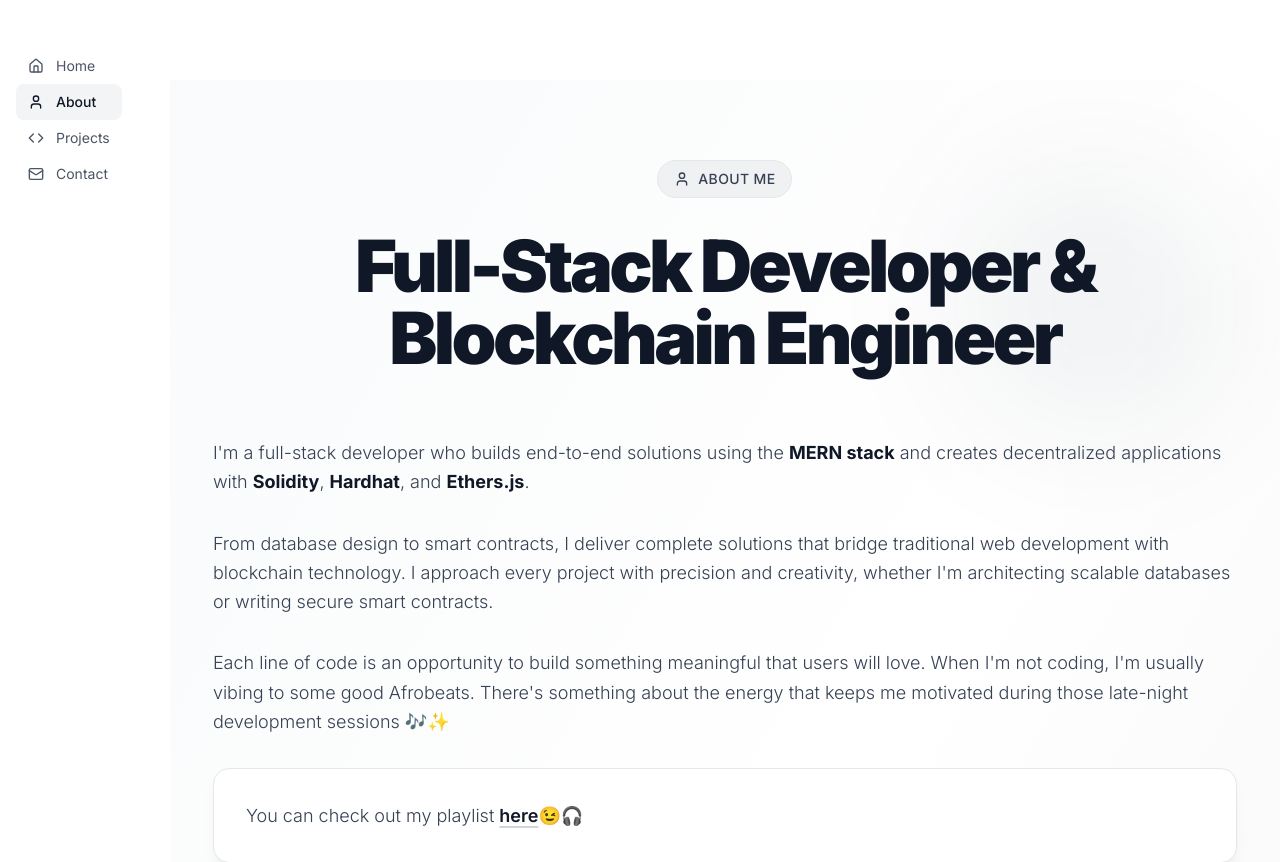
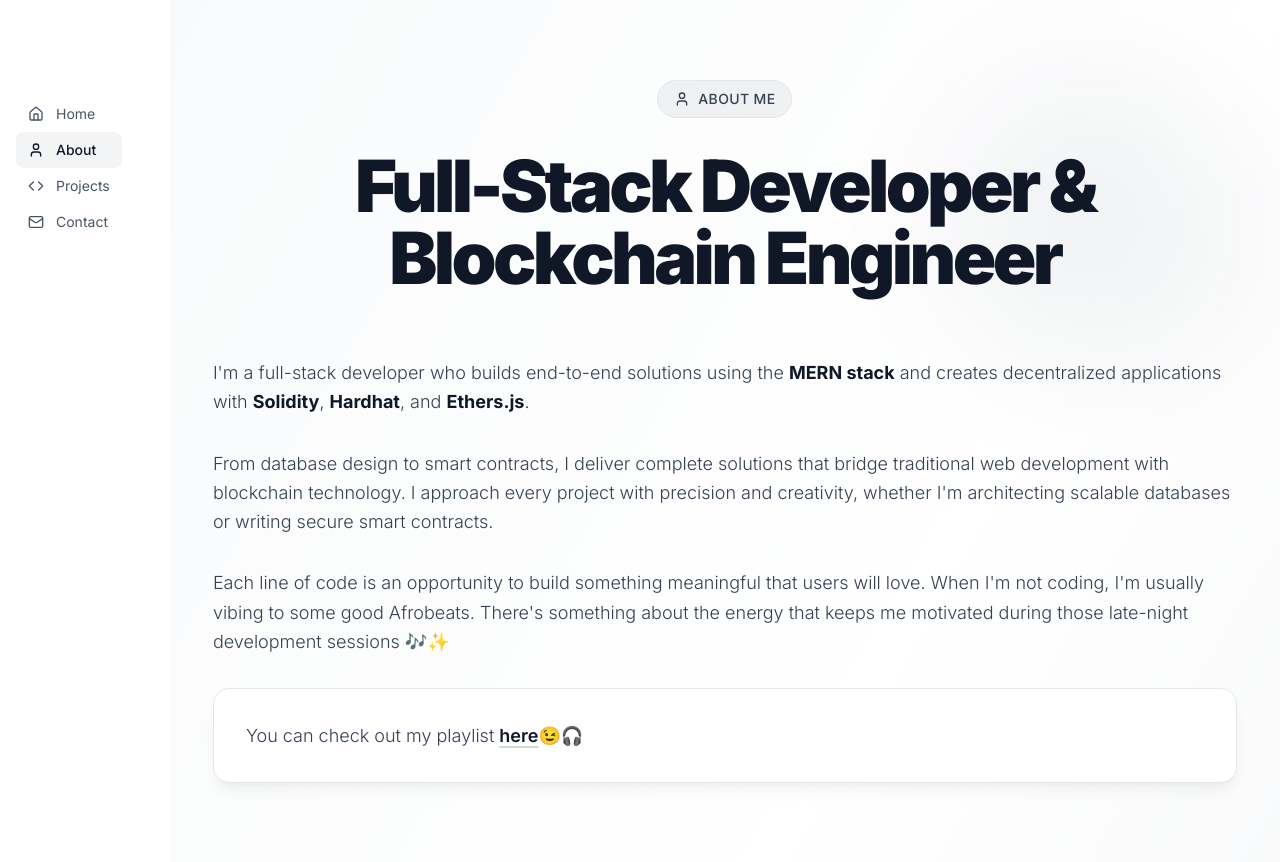
Before and after one commit to O-Midey/Portfolio, a Next.js app: page /about in a window 1280 px wide. Shown: the top 862 px of the page. Built offline with nearby package versions, Linux system fonts and the light colour scheme.

Commit message:
fixed UI

```diff
--- a/src/app/about/page.tsx
+++ b/src/app/about/page.tsx
@@ -12,7 +12,7 @@ import AnimatedDiv from "../components/AnimatedDiv";
 
 export default function AboutPage() {
   return (
-    <section className="relative overflow-hidden mt-20">
+    <section className="relative overflow-hidden mt-20 md:mt-0">
       {/* Background Elements */}
       <div className="absolute inset-0 bg-gradient-to-br from-gray-50 via-white to-gray-100"></div>
       <div className="absolute top-10 sm:top-20 right-4 sm:right-10 w-48 sm:w-72 h-48 sm:h-72 bg-gray-900/5 rounded-full blur-2xl sm:blur-3xl"></div>
--- a/src/app/components/Container.tsx
+++ /dev/null
@@ -1,22 +0,0 @@
-"use client";
-import React from "react";
-import type { ReactNode } from "react";
-import { motion } from "framer-motion";
-
-type ContainerProps = { heading?: string; children: ReactNode };
-export default function Container({ heading, children }: ContainerProps) {
-  return (
-    <section className=" p-2 my-15 md:px-8 md:py-10 max-w-5xl mx-auto ">
-      {heading && (
-        <>
-          <motion.h1 className="text-3xl md:text-5xl font-bold text-white mb-4">
-            {heading}
-          </motion.h1>
-          <br />
-          <br />
-        </>
-      )}
-      {children}
-    </section>
-  );
-}
--- a/src/app/components/Sidebar.tsx
+++ b/src/app/components/Sidebar.tsx
@@ -8,7 +8,7 @@ import NavItem from "./NavItem";
 export default function Sidebar() {
   const pathname = usePathname();
   return (
-    <div className="w-30% hidden md:flex md:px-4 flex-shrink-0 sticky top-24 py-12">
+    <div className="w-30% hidden md:flex md:px-4 flex-shrink-0 sticky top-24  h-full">
       <nav className="space-y-1">
         {sections.map((section) => (
           <Link key={section.id} href={section.href}>
--- a/src/app/contact/page.tsx
+++ b/src/app/contact/page.tsx
@@ -10,7 +10,7 @@ import AnimatedDiv from "../components/AnimatedDiv";
 
 export default function Contact() {
   return (
-    <section className="relative overflow-hidden mt-20">
+    <section className="relative overflow-hidden  mt-20 md:mt-0">
       {/* Background Elements */}
       <div className="absolute inset-0 bg-gradient-to-br from-gray-50 via-white to-gray-100"></div>
       <div className="absolute top-10 sm:top-20 left-4 sm:left-10 w-48 sm:w-72 h-48 sm:h-72 bg-gray-900/5 rounded-full blur-2xl sm:blur-3xl"></div>
--- a/src/app/layout.tsx
+++ b/src/app/layout.tsx
@@ -15,8 +15,8 @@ export default function RootLayout({
   children: React.ReactNode;
 }) {
   return (
-    <html lang="en" className={`${inter.className} bg-white`}>
-      <body className="bg-white">
+    <html lang="en" className={`${inter.className} bg-gray-200/10`}>
+      <body className="">
         <Layout>{children}</Layout>
       </body>
     </html>
--- a/src/app/projects/page.tsx
+++ b/src/app/projects/page.tsx
@@ -9,7 +9,7 @@ import AnimatedDiv from "../components/AnimatedDiv";
 function ProjectsSection(): JSX.Element {
   return (
     <AnimatedDiv>
-      <section className="relative overflow-hidden mt-20">
+      <section className="relative overflow-hidden  mt-20 md:mt-0">
         {/* Background Elements */}
         <div className="absolute inset-0 bg-gradient-to-br from-gray-50 via-white to-gray-100"></div>
         <div className="absolute top-10 sm:top-20 left-4 sm:left-10 w-48 sm:w-72 h-48 sm:h-72 bg-gray-900/5 rounded-full blur-2xl sm:blur-3xl"></div>
```
